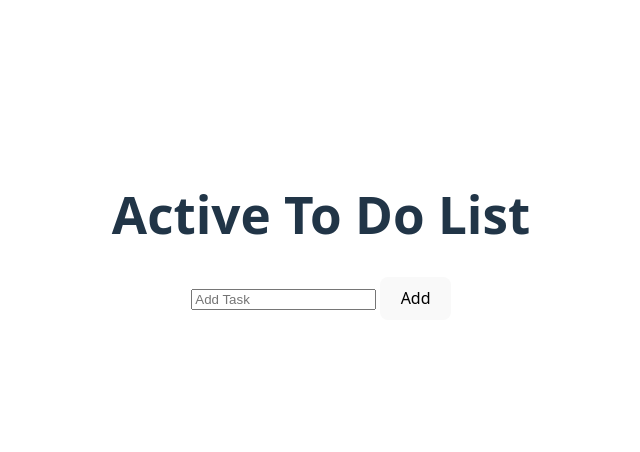
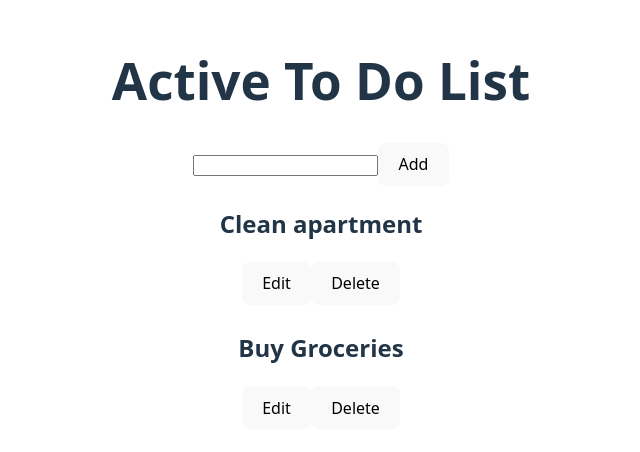
Before and after one commit to Bkeefe901/RLabmod320.9, a React (Vite) app: page / in a window 1280 px wide. Shown: the part 164-616 px from the top of the page, without its empty margins (319-959 px from the left). Built offline with nearby package versions, Linux system fonts and the light colour scheme.

Commit message:
Changed my approach, trying to work backwards from lecture example

```diff
--- a/src/App.jsx
+++ b/src/App.jsx
@@ -4,28 +4,67 @@ import './App.css'
 
 // Components
 import Header from './components/Header'
-import AddTask from './components/AddTask'
+import TextInput from './components/TextInput';
+import ActionButton from './components/ActionButton';
+import PartyMember from './components/PartyMember';
+import partyReducer from './reducers/partyReducer'
+
 
 
 
 // List item basic values:
 // {
-//   id: Number ( for filtering/deleting),
-//   todo: String,
-//   completed: Boolean,
+//   id: Number( for filtering / deleting),
+//     todo: String,
+//       completed: Boolean,
 // }
 
 
 function App() {
-  const [task, setTask] = useState("");
+  const [todo, setToDo] = useState("");
+  const [party, dispatch] = useReducer(partyReducer, initialState);
+
+
+  const partyList = party.map((li) => {
+    return (
+      <PartyMember key={li.todo} li={li} dispatch={dispatch} />
+
+    )
+  })
+
 
   return (
     <>
       <Header />
-      <AddTask state={task} setState={setTask}/>
-
+      <div>
+        <TextInput state={todo} setState={setToDo} />
+        <ActionButton
+          type="addToDo"
+          payload={{ todo }}
+          dispatch={dispatch}
+        >
+          Add
+        </ActionButton>
+      </div>
+      <div>
+        {partyList}
+      </div>
     </>
-  )
+  );
 }
 
+const initialState = [
+  {
+    id: 1,
+    todo: "Clean apartment",
+    completed: false,
+  },
+  {
+    id: 2,
+    todo: "Buy Groceries",
+    completed: false,
+  }
+];
+
+
 export default App
--- /dev/null
+++ b/src/components/ActionButton.jsx
@@ -0,0 +1,20 @@
+import Button from "./Button";
+
+export default function ActionButton({
+    children,
+    type,
+    payload,
+    dispatch,
+    className
+}) {
+
+    return (
+        <Button
+            onClick={() => dispatch({ type: type, payload: payload })}
+            className={className}
+        >
+            {children}
+        </Button>
+    )
+
+}
--- a/src/components/AddTask.jsx
+++ /dev/null
@@ -1,10 +0,0 @@
-import Input from "./Input";
-import Button from "./Button";
-
-export default function AddTask({state, setState}){
-    return(
-        <>
-            <Input state={state} setState={setState}/> <Button>Add</Button>
-        </>
-    )
-}
--- a/src/components/Button.jsx
+++ b/src/components/Button.jsx
@@ -1,5 +1,5 @@
-export default function Button({children}){
+export default function Button({children, onClick}){
     return (
-        <button>{children}</button>
+        <button onClick={onClick}>{children}</button>
     )
 }
--- a/src/components/Input.jsx
+++ /dev/null
@@ -1,14 +0,0 @@
-export default function Input({state, setState}) {
-
-    function handleChange(e){
-        setState(e.target.value);
-    }
-
-    return (
-        <input
-            type="text"
-            placeholder="Add Task"
-            value={state}
-            onChange={handleChange}
-            />)
-}
--- /dev/null
+++ b/src/components/PartyMember.jsx
@@ -0,0 +1,31 @@
+import { useState } from "react";
+import ActionButton from "./ActionButton";
+
+
+export default function PartyMember({ li, dispatch }) {
+
+
+  return (
+    <>
+      <h2>{li.todo}</h2>
+      <div style={{ width: "100%", textAlign: "center", marginBottom: "25px" }}>
+        <ActionButton
+          type="edit"
+          payload={{ id: li.id }}
+          dispatch={dispatch}
+          className="one-character"
+        >
+          Edit
+        </ActionButton>
+        <ActionButton
+          type="delete"
+          payload={{ id: li.id }}
+          dispatch={dispatch}
+          className="one-character"
+        >
+          Delete
+        </ActionButton>
+      </div>
+    </>
+  );
+}
--- /dev/null
+++ b/src/components/TextInput.jsx
@@ -0,0 +1,9 @@
+export default function TextInput({state, setState}){
+    return(
+        <input
+            type="text"
+            value={state}
+            onChange={(e)=> setState(e.target.value)}
+        />
+    )
+}
--- /dev/null
+++ b/src/reducers/partyReducer.jsx
@@ -0,0 +1,62 @@
+export default function reducer(state, { type, payload: { name, step } }) {
+  switch (type) {
+    case "add_adventurer": {
+      if (name === "") {
+        return state;
+      }
+
+      let hasThisName = false;
+      state.forEach((e) => {
+        if (e.name === name) {
+          alert(
+            `There is already a ${name} in your party.
+Differentiate them somehow!`
+          );
+          hasThisName = true;
+        }
+      });
+
+      if (hasThisName) return state;
+      return [{ name: name, health: 100 }, ...state];
+    }
+    case "remove_adventurer": {
+      return state.filter((s) => s.name !== name);
+    }
+    case "increment_health": {
+      return state.map((s) => {
+        if (s.name === name) {
+          let newHealth = s.health + step;
+          newHealth = newHealth > 100 ? 100 : newHealth;
+
+          return {
+            ...s,
+            health: newHealth
+          };
+        } else return s;
+      });
+    }
+    case "decrement_health": {
+      const newState = state.map((s) => {
+        if (s.name === name) {
+          let newHealth = s.health - step;
+          newHealth = newHealth < 0 ? 0 : newHealth;
+
+          return {
+            ...s,
+            health: newHealth
+          };
+        } else return s;
+      });
+
+      const filteredNewState = newState.filter((s) => s.health !== 0);
+      if (newState.length !== filteredNewState.length) {
+        alert(`${name} has retired from adventuring...`);
+      }
+
+      return filteredNewState;
+    }
+    default: {
+      throw Error("Unknown Action: " + type);
+    }
+  }
+}
```
